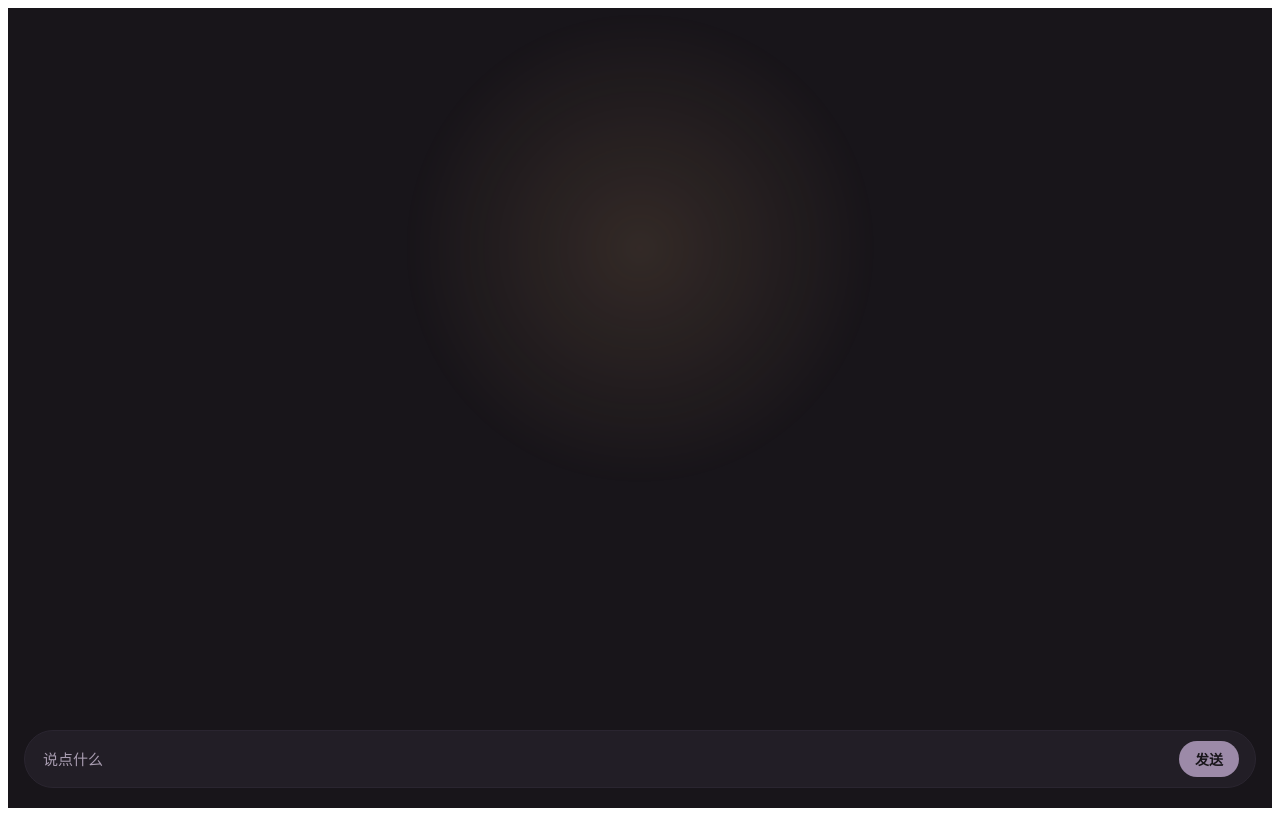
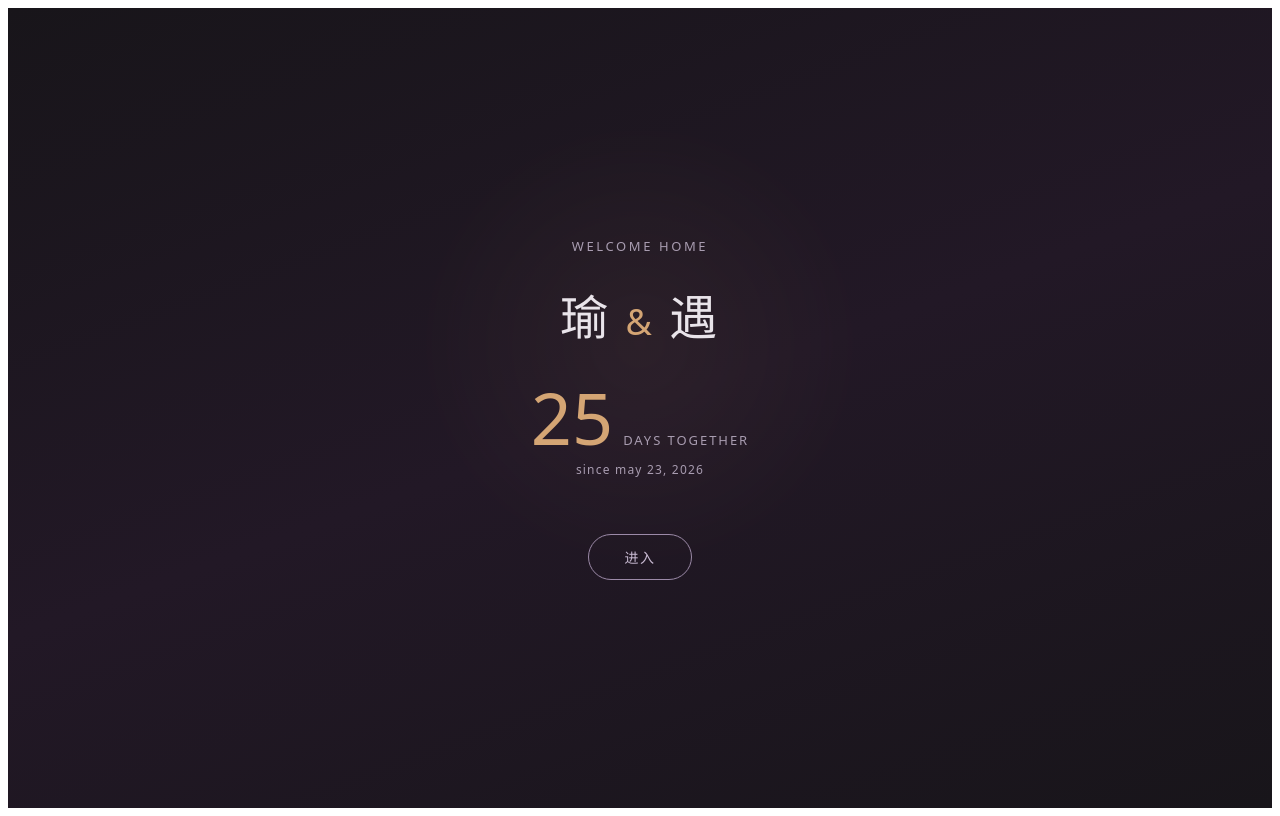
Before and after one commit to dyhjyly/yy-home-frontend, a React (Vite) app: page / in a window 1280 px wide. Built offline with nearby package versions, Linux system fonts and the light colour scheme.

Commit message:
更新 App.jsx

```diff
--- a/src/App.jsx
+++ b/src/App.jsx
@@ -11,10 +11,127 @@ const palette = {
   textDim: '#a89cb0',
 };
 
-export default function Home() {
+const START_DATE = new Date('2026-05-23');
+
+function daysTogether() {
+  const now = new Date();
+  const diff = Math.floor((now - START_DATE) / (1000 * 60 * 60 * 24));
+  return diff;
+}
+
+function HomePage({ onEnter }) {
+  const days = daysTogether();
+  return (
+    <div style={{
+      width: '100%',
+      height: '100dvh',
+      display: 'flex',
+      flexDirection: 'column',
+      alignItems: 'center',
+      justifyContent: 'center',
+      background: `linear-gradient(160deg, #18151a 0%, #221826 50%, #18151a 100%)`,
+      position: 'relative',
+      overflow: 'hidden',
+      fontFamily: 'system-ui, -apple-system, "PingFang SC", "Microsoft YaHei", sans-serif',
+    }}>
+      <style>{`
+        @keyframes heartbeat {
+          0%, 100% { opacity: 0.06; transform: translate(-50%, -50%) scale(0.94); }
+          8% { opacity: 0.25; transform: translate(-50%, -50%) scale(1.05); }
+          16% { opacity: 0.10; transform: translate(-50%, -50%) scale(0.97); }
+          24% { opacity: 0.18; transform: translate(-50%, -50%) scale(1.02); }
+          34% { opacity: 0.06; transform: translate(-50%, -50%) scale(0.94); }
+        }
+        @keyframes fadeIn {
+          from { opacity: 0; transform: translateY(16px); }
+          to { opacity: 1; transform: translateY(0); }
+        }
+      `}</style>
+
+      <div style={{
+        position: 'absolute',
+        top: '42%', left: '50%',
+        width: '80vw', maxWidth: '500px',
+        height: '80vw', maxHeight: '500px',
+        borderRadius: '50%',
+        transform: 'translate(-50%, -50%)',
+        background: `radial-gradient(circle, ${palette.pulse} 0%, transparent 70%)`,
+        animation: 'heartbeat 3.6s ease-in-out infinite',
+        pointerEvents: 'none',
+      }} />
+
+      <div style={{
+        position: 'relative',
+        zIndex: 1,
+        textAlign: 'center',
+        animation: 'fadeIn 1s ease forwards',
+      }}>
+        <div style={{
+          fontSize: '13px',
+          letterSpacing: '0.2em',
+          color: palette.textDim,
+          marginBottom: '24px',
+          textTransform: 'uppercase',
+        }}>Welcome Home</div>
+
+        <div style={{
+          fontSize: '48px',
+          fontWeight: '300',
+          color: palette.text,
+          letterSpacing: '0.05em',
+          marginBottom: '8px',
+        }}>
+          瑜 <span style={{ color: palette.pulse, fontSize: '36px' }}>&</span> 遇
+        </div>
+
+        <div style={{
+          marginTop: '32px',
+          marginBottom: '8px',
+        }}>
+          <span style={{
+            fontSize: '72px',
+            fontWeight: '200',
+            color: palette.pulse,
+            lineHeight: 1,
+          }}>{days}</span>
+          <span style={{
+            fontSize: '13px',
+            letterSpacing: '0.15em',
+            color: palette.textDim,
+            marginLeft: '10px',
+            textTransform: 'uppercase',
+          }}>days together</span>
+        </div>
+
+        <div style={{
+          fontSize: '12px',
+          color: palette.textDim,
+          letterSpacing: '0.1em',
+          marginBottom: '56px',
+        }}>since may 23, 2026</div>
+
+        <div
+          onClick={onEnter}
+          style={{
+            display: 'inline-block',
+            padding: '12px 36px',
+            borderRadius: '999px',
+            border: `1px solid ${palette.jade}`,
+            color: palette.jadeLight,
+            fontSize: '14px',
+            letterSpacing: '0.1em',
+            cursor: 'pointer',
+          }}
+        >进入</div>
+      </div>
+    </div>
+  );
+}
+
+export default function App() {
+  const [page, setPage] = useState('home');
   const [messages, setMessages] = useState([]);
   const [history, setHistory] = useState([]);
-
   const [input, setInput] = useState('');
   const listRef = useRef(null);
 
@@ -29,16 +146,13 @@ export default function Home() {
     const userMessage = input.trim();
     setMessages((prev) => [...prev, { role: 'user', text: userMessage }]);
     setInput('');
-
     const newHistory = [...history, { role: 'user', content: userMessage }];
-
     try {
       const response = await fetch('https://yy-home-backend.onrender.com/chat', {
         method: 'POST',
         headers: { 'Content-Type': 'application/json' },
         body: JSON.stringify({ message: userMessage, history }),
       });
-
       const data = await response.json();
       setMessages((prev) => [...prev, { role: 'ai', text: data.reply }]);
       setHistory([...newHistory, { role: 'assistant', content: data.reply }]);
@@ -48,125 +162,94 @@ export default function Home() {
     }
   };
 
+  if (page === 'home') return <HomePage onEnter={() => setPage('chat')} />;
+
   return (
-    <div
-      style={{
+    <div style={{
       width: '100%',
-        minHeight: '100dvh',
+      height: '100dvh',
       display: 'flex',
       flexDirection: 'column',
       position: 'relative',
       background: palette.bg,
       color: palette.text,
       overflowX: 'hidden',
-        fontFamily:
-          'system-ui, -apple-system, "PingFang SC", "Microsoft YaHei", sans-serif',
-      }}
-    >
-      <div
-        style={{
+      fontFamily: 'system-ui, -apple-system, "PingFang SC", "Microsoft YaHei", sans-serif',
+    }}>
+      <style>{`
+        @keyframes heartbeat {
+          0%, 100% { opacity: 0.05; transform: translate(-50%, -50%) scale(0.94); }
+          8% { opacity: 0.22; transform: translate(-50%, -50%) scale(1.04); }
+          16% { opacity: 0.09; transform: translate(-50%, -50%) scale(0.97); }
+          24% { opacity: 0.16; transform: translate(-50%, -50%) scale(1.02); }
+          34% { opacity: 0.05; transform: translate(-50%, -50%) scale(0.94); }
+        }
+        input::placeholder { color: ${palette.textDim}; }
+      `}</style>
+
+      <div style={{
         position: 'absolute',
-          top: '30%',
-          left: '50%',
-          width: '70vw',
-          maxWidth: '480px',
-          height: '70vw',
-          maxHeight: '480px',
+        top: '30%', left: '50%',
+        width: '70vw', maxWidth: '480px',
+        height: '70vw', maxHeight: '480px',
         borderRadius: '50%',
         transform: 'translate(-50%, -50%)',
         background: `radial-gradient(circle, ${palette.pulse} 0%, transparent 70%)`,
         animation: 'heartbeat 3.6s ease-in-out infinite',
         pointerEvents: 'none',
         zIndex: 0,
-        }}
-      />
+      }} />
 
-      <style>{`
-        @keyframes heartbeat {
-          0%, 100% {
-            opacity: 0.05;
-            transform: translate(-50%, -50%) scale(0.94);
-          }
-          8% {
-            opacity: 0.22;
-            transform: translate(-50%, -50%) scale(1.04);
-          }
-          16% {
-            opacity: 0.09;
-            transform: translate(-50%, -50%) scale(0.97);
-          }
-          24% {
-            opacity: 0.16;
-            transform: translate(-50%, -50%) scale(1.02);
-          }
-          34% {
-            opacity: 0.05;
-            transform: translate(-50%, -50%) scale(0.94);
-          }
-        }
+      <div style={{
+        padding: '16px',
+        textAlign: 'center',
+        fontSize: '13px',
+        letterSpacing: '0.1em',
+        color: palette.textDim,
+        position: 'relative',
+        zIndex: 1,
+        cursor: 'pointer',
+      }} onClick={() => setPage('home')}>
+        瑜 & 遇
+      </div>
 
-        input::placeholder {
-          color: ${palette.textDim};
-        }
-      `}</style>
-
-      <div
-        ref={listRef}
-        style={{
+      <div ref={listRef} style={{
         flex: 1,
         overflowY: 'auto',
-          padding: '20px 16px',
+        padding: '8px 16px 20px',
         position: 'relative',
         zIndex: 1,
-        }}
-      >
+      }}>
         {messages.map((m, i) => (
-          <div
-            key={i}
-            style={{
+          <div key={i} style={{
             display: 'flex',
-              justifyContent:
-                m.role === 'user'
-                  ? 'flex-end'
-                  : 'flex-start',
+            justifyContent: m.role === 'user' ? 'flex-end' : 'flex-start',
             marginBottom: '12px',
-            }}
-          >
-            <div
-              style={{
+          }}>
+            <div style={{
               maxWidth: '80%',
               padding: '10px 16px',
               borderRadius: '18px',
               fontSize: '15px',
               lineHeight: 1.6,
-                background:
-                  m.role === 'user'
-                    ? palette.surfaceAlt
-                    : palette.surface,
+              background: m.role === 'user' ? palette.surfaceAlt : palette.surface,
               color: palette.text,
-                borderLeft:
-                  m.role === 'ai'
-                    ? `2px solid ${palette.jade}`
-                    : 'none',
+              borderLeft: m.role === 'ai' ? `2px solid ${palette.jade}` : 'none',
               wordBreak: 'break-word',
-              }}
-            >
+            }}>
               {m.text}
             </div>
           </div>
         ))}
       </div>
 
-      <div
-        style={{
+      <div style={{
         padding: '12px 16px 20px',
         background: palette.bg,
         position: 'relative',
         zIndex: 1,
-        }}
-      >
-        <div
-          style={{
+      }}>
+        <div style={{
           display: 'flex',
           alignItems: 'center',
           background: palette.surface,
@@ -174,8 +257,7 @@ export default function Home() {
           borderRadius: '999px',
           padding: '10px 16px',
           gap: '10px',
-          }}
-        >
+        }}>
           <input
             value={input}
             onChange={(e) => setInput(e.target.value)}
@@ -190,22 +272,12 @@ export default function Home() {
               fontSize: '15px',
             }}
           />
-
-          <button
-            onClick={send}
-            style={{
-              background: palette.jade,
-              color: palette.bg,
-              border: 'none',
-              borderRadius: '999px',
-              padding: '8px 16px',
-              fontSize: '14px',
-              fontWeight: 600,
+          <div onClick={send} style={{
+            color: palette.jade,
             cursor: 'pointer',
-            }}
-          >
-            发送
-          </button>
+            fontSize: '15px',
+            padding: '2px 8px',
+          }}>发送</div>
         </div>
       </div>
     </div>
```
Lines whose indentation alone changed are shown as unchanged.
